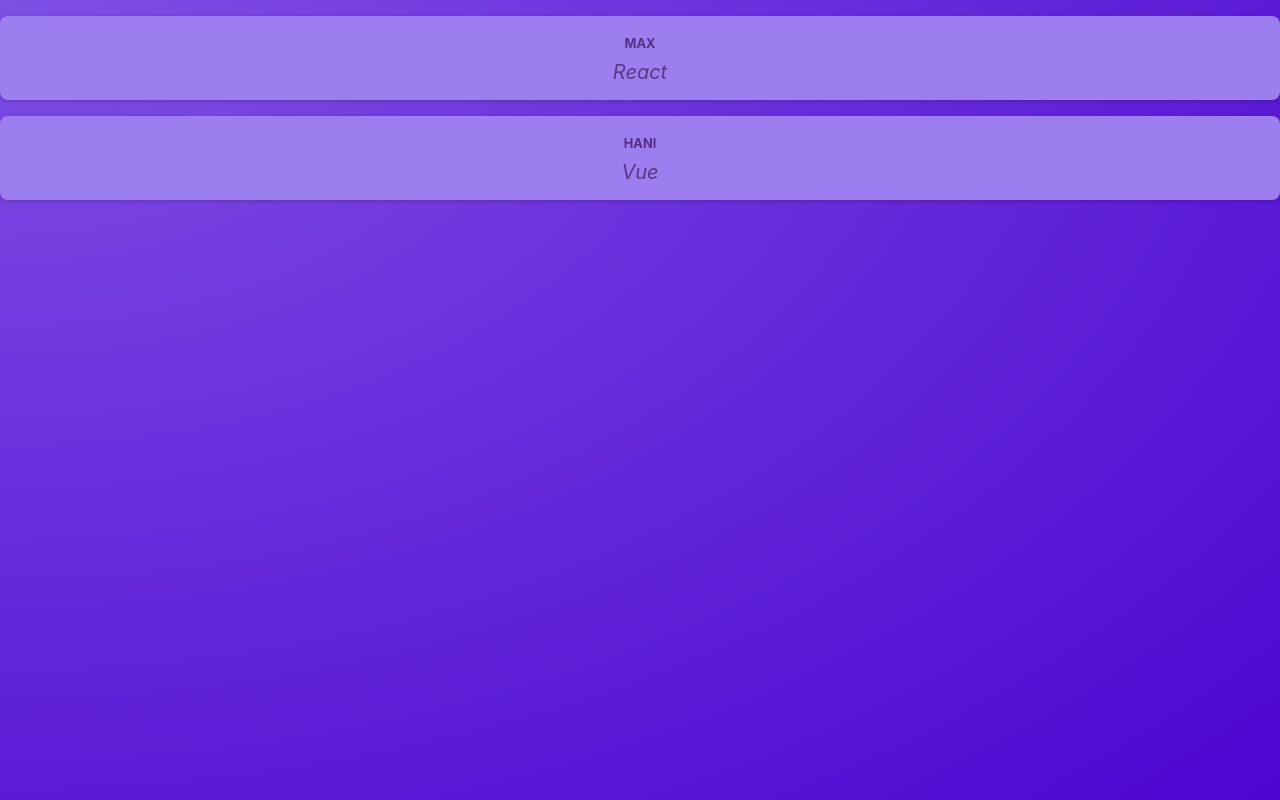
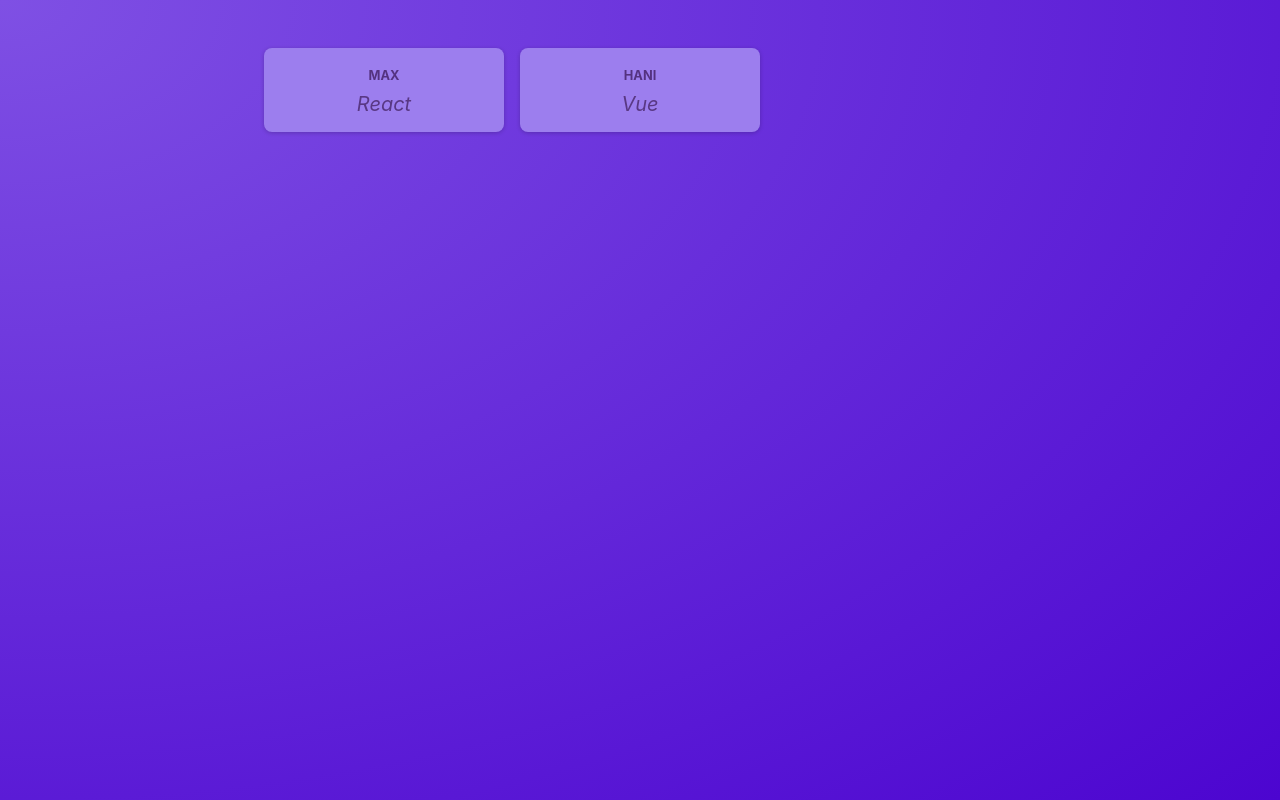
Before and after one commit to tintoll/react_guide, a React (Vite) app in the folder 29-summary/: page / in a window 1280 px wide. Built offline with nearby package versions, Linux system fonts and the light colour scheme.

Commit message:
add postlist

```diff
--- a/29-summary/src/App.jsx
+++ b/29-summary/src/App.jsx
@@ -1,11 +1,10 @@
-import Post from "./components/Post";
+import PostList from "./components/PostList";
 
 function App() {
   return (
-    <>
-      <Post author="Max" body="React" />
-      <Post author="Hani" body="Vue" />
-    </>
+    <main>
+      <PostList />
+    </main>
   );
 }
 
--- a/29-summary/src/components/Post.jsx
+++ b/29-summary/src/components/Post.jsx
@@ -2,10 +2,10 @@
 
 function Post(props) {
   return (
-    <div className={classes.post}>
+    <li className={classes.post}>
       <p className={classes.author}>{props.author}</p>
       <p className={classes.text}>{props.body}</p>
-    </div>
+    </li>
   );
 }
 
--- /dev/null
+++ b/29-summary/src/components/PostList.jsx
@@ -0,0 +1,10 @@
+import Post from "./Post";
+import classes from "./PostList.module.css";
+export default function PostList() {
+  return (
+    <ul className={classes.posts}>
+      <Post author="Max" body="React" />
+      <Post author="Hani" body="Vue" />
+    </ul>
+  );
+}
--- /dev/null
+++ b/29-summary/src/components/PostList.module.css
@@ -0,0 +1,10 @@
+.posts {
+  list-style: none;
+  max-width: 50rem;
+  margin: 1rem auto;
+  padding: 1rem 0;
+  display: grid;
+  gap: 1rem;
+  grid-template-columns: repeat(3, 30%);
+  justify-content: center;
+}
```
